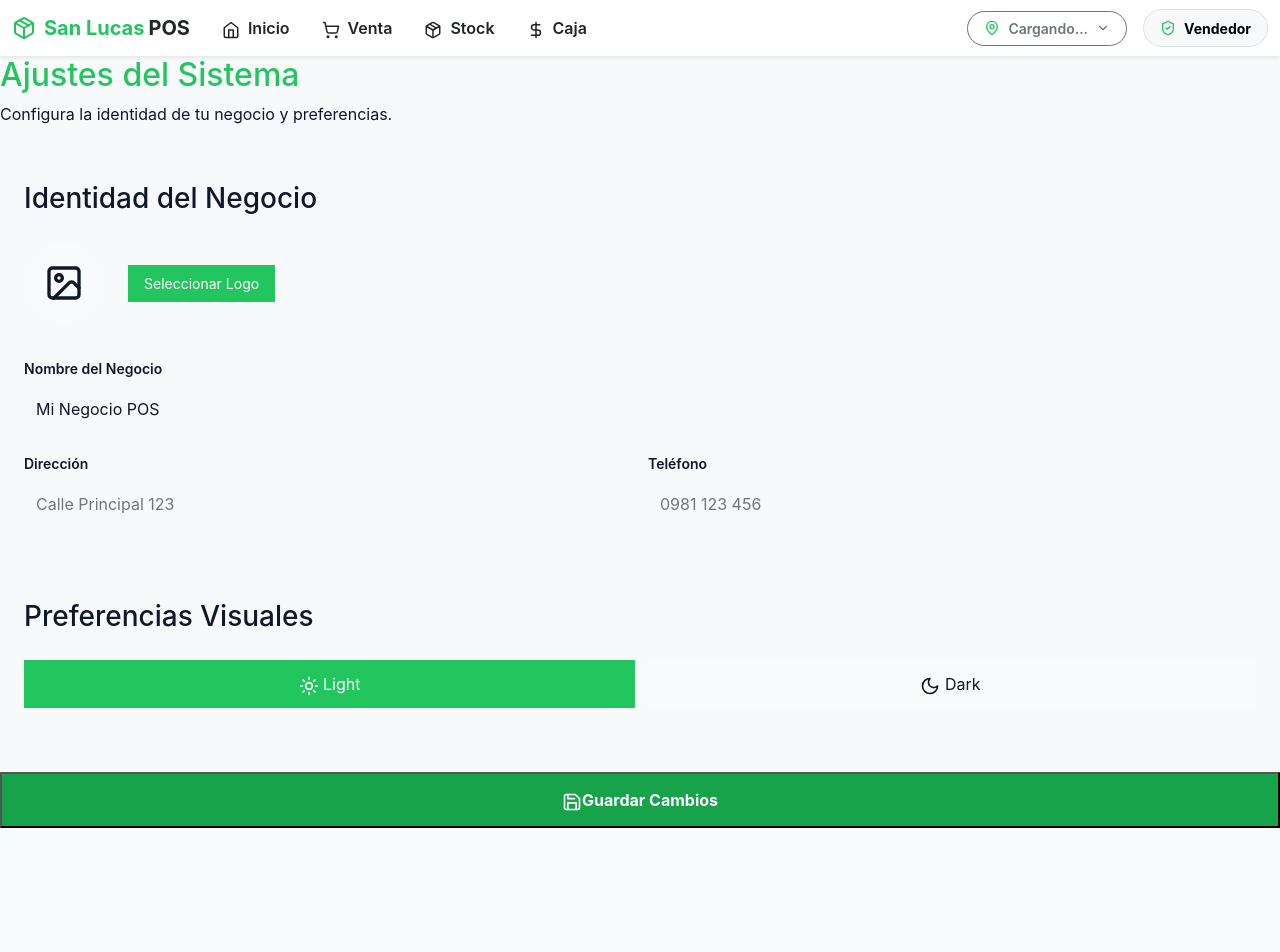
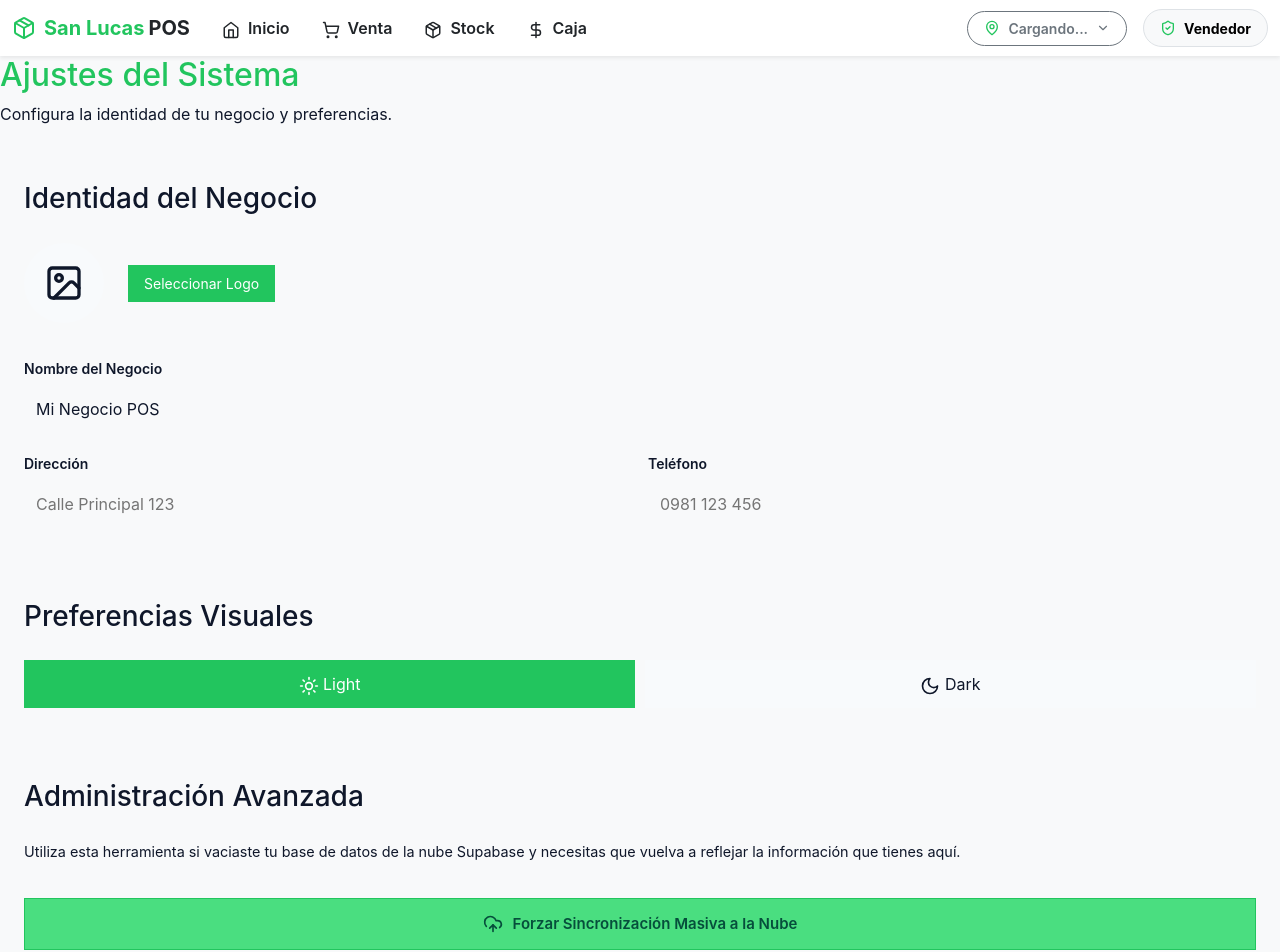
Before and after one commit to profeJuniorpy/pos-guarani, a React (Vite) app: page /settings in a window 1280 px wide. Shown: the top 952 px of the page. Before the commit the page ends 828 px from the top, so only its background shows below. Built offline with nearby package versions, Linux system fonts and the light colour scheme.

Commit message:
feat: Add Force Sync button into Settings page to bypass Chrome DevTools self-xss restrictions cleanly

```diff
--- a/src/pages/Settings.jsx
+++ b/src/pages/Settings.jsx
@@ -1,11 +1,42 @@
 import { useState } from 'react';
 import { useBranding } from '../context/BrandingContext';
-import { Save, Image as ImageIcon, Sun, Moon } from 'lucide-react';
+import { Save, Image as ImageIcon, Sun, Moon, CloudUpload } from 'lucide-react';
+import { db } from '../db/db';
+import { supabase } from '../utils/supabase';
 
 export const Settings = () => {
   const { branding, updateBranding } = useBranding();
   const [form, setForm] = useState(branding);
   const [isSaving, setIsSaving] = useState(false);
+  const [syncStatus, setSyncStatus] = useState(null);
+
+  const handleForceSync = async () => {
+    try {
+      if (!window.confirm("¿Forzar subida masiva de tus datos locales a Supabase?")) return;
+      setSyncStatus('Sincronizando a la Nube...');
+
+      const tables = ['branches', 'categories', 'suppliers', 'products', 'branch_stock'];
+      let errorOccurred = false;
+
+      for (const table of tables) {
+        setSyncStatus(`Subiendo ${table}...`);
+        const data = await db[table].toArray();
+        if (data.length > 0) {
+          const { error } = await supabase.from(table).upsert(data);
+          if (error) {
+             console.error(`Error en ${table}:`, error);
+             errorOccurred = true;
+             alert(`Fallo en ${table}: ` + error.message);
+          }
+        }
+      }
+      setSyncStatus(errorOccurred ? 'Sincronización completada con ⚠️errores' : 'Sincronización Total Exitosa ✅');
+      setTimeout(()=>setSyncStatus(null), 5000);
+    } catch(err) {
+      console.error(err);
+      setSyncStatus('Error crítico ❌');
+    }
+  };
 
   const handleLogoChange = (e) => {
     const file = e.target.files[0];
@@ -99,6 +130,20 @@ export const Settings = () => {
           </div>
         </section>
 
+        <section className="settings-section glass danger-zone">
+          <h3>Administración Avanzada</h3>
+          <p style={{ color: "var(--text-muted)", fontSize: "0.9rem" }}>Utiliza esta herramienta si vaciaste tu base de datos de la nube Supabase y necesitas que vuelva a reflejar la información que tienes aquí.</p>
+          <button
+            type="button"
+            className="sync-btn"
+            onClick={handleForceSync}
+            disabled={syncStatus !== null}
+          >
+            <CloudUpload size={20} />
+            {syncStatus || 'Forzar Sincronización Masiva a la Nube'}
+          </button>
+        </section>
+
         <button type="submit" className="save-btn" disabled={isSaving}>
           <Save size={20} />
           {isSaving ? 'Guardando...' : 'Guardar Cambios'}
@@ -185,6 +230,25 @@ export const Settings = () => {
           border-color: var(--primary);
         }
 
+        .sync-btn {
+          background: #4ade80;
+          color: #064e3b;
+          padding: 14px;
+          border-radius: var(--radius);
+          font-weight: 600;
+          font-size: 15px;
+          display: flex;
+          align-items: center;
+          justify-content: center;
+          gap: 10px;
+          border: 1px solid #22c55e;
+        }
+
+        .sync-btn:disabled {
+          opacity: 0.8;
+          cursor: not-allowed;
+        }
+
         .save-btn {
           background: var(--secondary);
           color: white;
```
